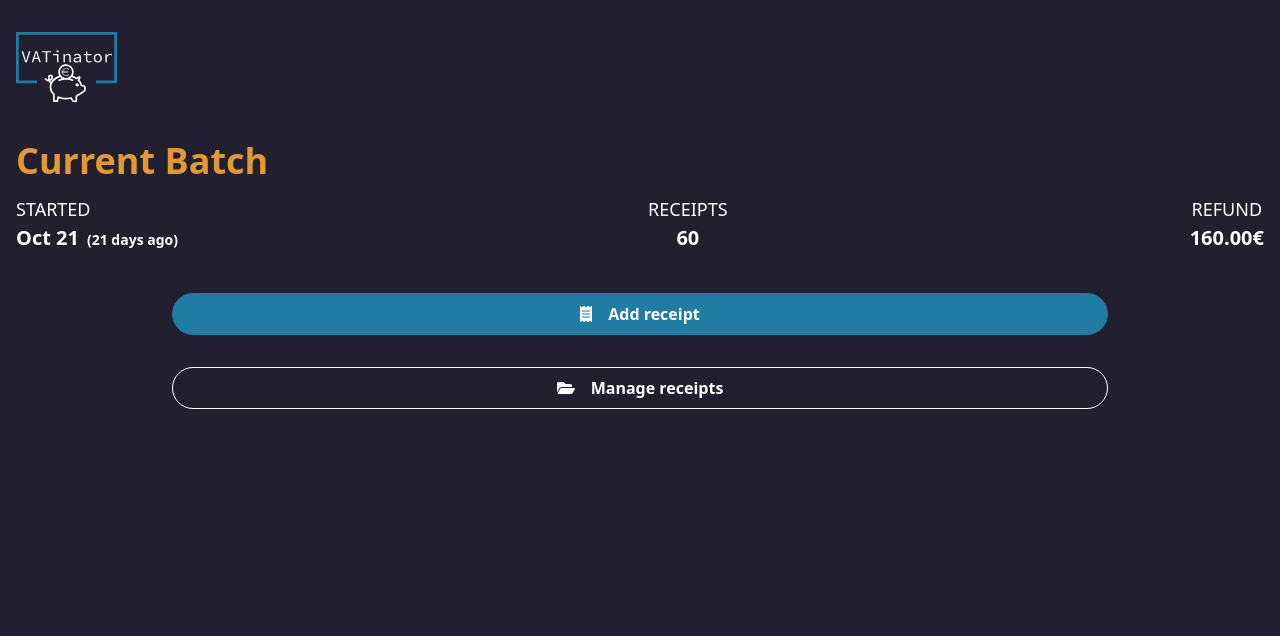
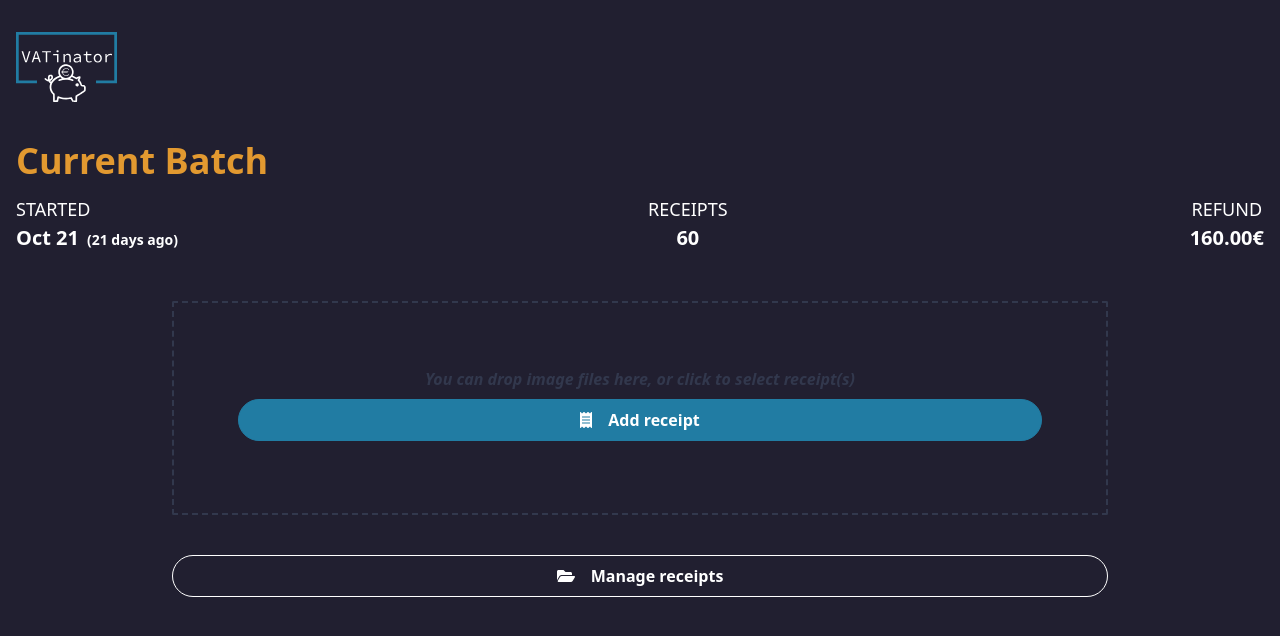
Before and after one commit to BTBurke/vat-web, a Next.js app: page / in a window 1280 px wide. Shown: the top 636 px of the page. Built offline with nearby package versions, Linux system fonts and the light colour scheme; what @tailwindcss/custom-forms, tailwindcss-tables would draw is missing.

Commit message:
adds skeleton drop zone configuration; fixes background on loading animation

```diff
--- a/components/loading.js
+++ b/components/loading.js
@@ -24,7 +24,7 @@ export default function Loading(props) {
                 <div className="m-auto px-2 py-2 bg-secondary w-24 h-24 rounded-lg">
                     <div className={styles.lds}><div></div><div></div><div></div><div></div><div></div><div></div><div></div><div></div><div></div></div>
                 </div>
-                <div className="text-white text-center w-full">
+                <div className="text-white text-center w-full font-bold">
                     {msg[m]}
                 </div>
             </div>
--- a/package.json
+++ b/package.json
@@ -16,6 +16,7 @@
     "ramda": "^0.27.1",
     "react": "^16.13.1",
     "react-dom": "^16.13.1",
+    "react-dropzone": "^11.2.1",
     "react-zoom-pan-pinch": "^1.6.1"
   },
   "license": "MIT",
--- a/pages/index.js
+++ b/pages/index.js
@@ -1,10 +1,49 @@
+import React, { useCallback, useState }  from 'react';
 import Nav from '../components/nav'
 import { faReceipt, faFolderOpen} from '@fortawesome/free-solid-svg-icons';
 import { FontAwesomeIcon } from '@fortawesome/react-fontawesome';
+import { useDropzone } from 'react-dropzone';
+import Loading from '../components/loading';
 
 export default function IndexPage() {
+  const [doing, setDoing] = useState(null);
+
+  // TODO: add a application/zip file handler
+
+  const onDrop = useCallback((acceptedFiles) => {
+    if (acceptedFiles.length > 1) {
+      // create a batchProcess
+      console.log(`total files ${acceptedFiles.length}`);
+    }
+    acceptedFiles.forEach((file) => {
+      setDoing([`Processing ${file.name}...`]);
+      console.log(file);
+      const reader = new FileReader()
+
+      reader.onabort = () => console.log('file reading was aborted')
+      reader.onerror = () => console.log('file reading has failed')
+      reader.onload = () => {
+      // Do whatever you want with the file contents
+        const binaryStr = reader.result;
+        console.log(`got result ${binaryStr}`);
+      }
+      reader.readAsArrayBuffer(file);
+    })
+
+
+  }, []);
+
+  const {getRootProps, getInputProps, open, acceptedFiles} = useDropzone({
+    // Disable click and keydown behavior
+    noClick: true,
+    noKeyboard: true,
+    accept: ['image/*'],
+    onDrop,
+  });
+
   return (
     <div>
+      { doing && <Loading msgs={doing} /> }
       <div className="lg:container lg:mx-auto">
         <Nav />
         <div className="py-0 bg-primary px-4">
@@ -31,11 +70,14 @@ export default function IndexPage() {
 
 
 
-            <div className="md:w-full lg:w-3/4 mx-auto py-8">
-              <button className="bg-accent-2 w-full text-white px-full py-2 rounded-full font-bold border border-accent-2">
-                <span className="px-2"><FontAwesomeIcon icon={faReceipt} /></span>
-                <span className="px-2">Add receipt</span>
-              </button>
+            <div {...getRootProps()} className="md:w-full lg:w-3/4 mx-auto my-10 md:py-16 md:px-16 md:min-h-1/2 md:border-dashed md:border-secondary md:border-2 md:rounded-sm">
+                   <input {...getInputProps()}></input>
+                   <p className="hidden md:block text-secondary text-center italic pb-2 font-bold">You can drop image files here, or click to select receipt(s)</p>
+                  <button onClick={open} className="bg-accent-2 w-full text-white px-full py-2 md:mb-2 rounded-full font-bold border border-accent-2">
+                    <span className="px-2"><FontAwesomeIcon icon={faReceipt} /></span>
+                    <span className="px-2">Add receipt</span>
+                  </button>
+
             </div>
             <div className="md:w-full lg:w-3/4 mx-auto py-0">
               <button className="bg-primary w-full text-white px-full py-2 rounded-full font-bold border border-white">
--- a/styles/loading.module.scss
+++ b/styles/loading.module.scss
@@ -1,6 +1,6 @@
 .ov {
     @apply fixed top-0 left-0 w-screen h-screen flex flex-col justify-center;
-    background: rgb(0,0,0,.6);
+    background: rgb(0,0,0,.85);
 }
 
 
```
Also changed, not shown: 2 other files (tests, documents, lock files or other folders).
